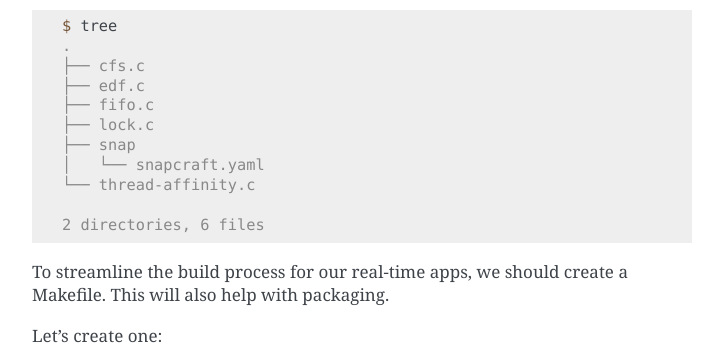
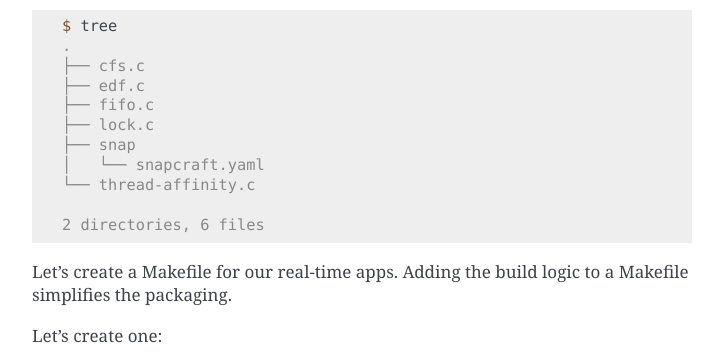
Before and after one commit to canonical/real-time-ubuntu-docs, a Sphinx documentation site: the page built from docs/tutorial/7-snapping.md, in a window 1280 px wide and 900 px high, scrolled down 1244 px, cut to the strip 0-361 px from the top of the window. Shown: the whole strip, without its empty margins (388-1111 px from the left). Built offline with Sphinx 7.4.7, drawn with Linux system fonts in a browser that asks for light colours.

Commit message:
feat: add context to Makefile
Co-authored-by: Farshid Tavakolizadeh <email@farshid.ws>
Signed-off-by: Lincoln Wallace <lincoln.wallace@canonical.com>

````diff
--- a/docs/tutorial/7-snapping.md
+++ b/docs/tutorial/7-snapping.md
@@ -68,8 +68,7 @@ $ tree
 2 directories, 6 files
 ```
 
-To streamline the build process for our real-time apps, we should create a Makefile.
-This will also help with packaging.
+Let's create a Makefile for our real-time apps. Adding the build logic to a Makefile simplifies the packaging.
 
 Let's create one:
 
````
